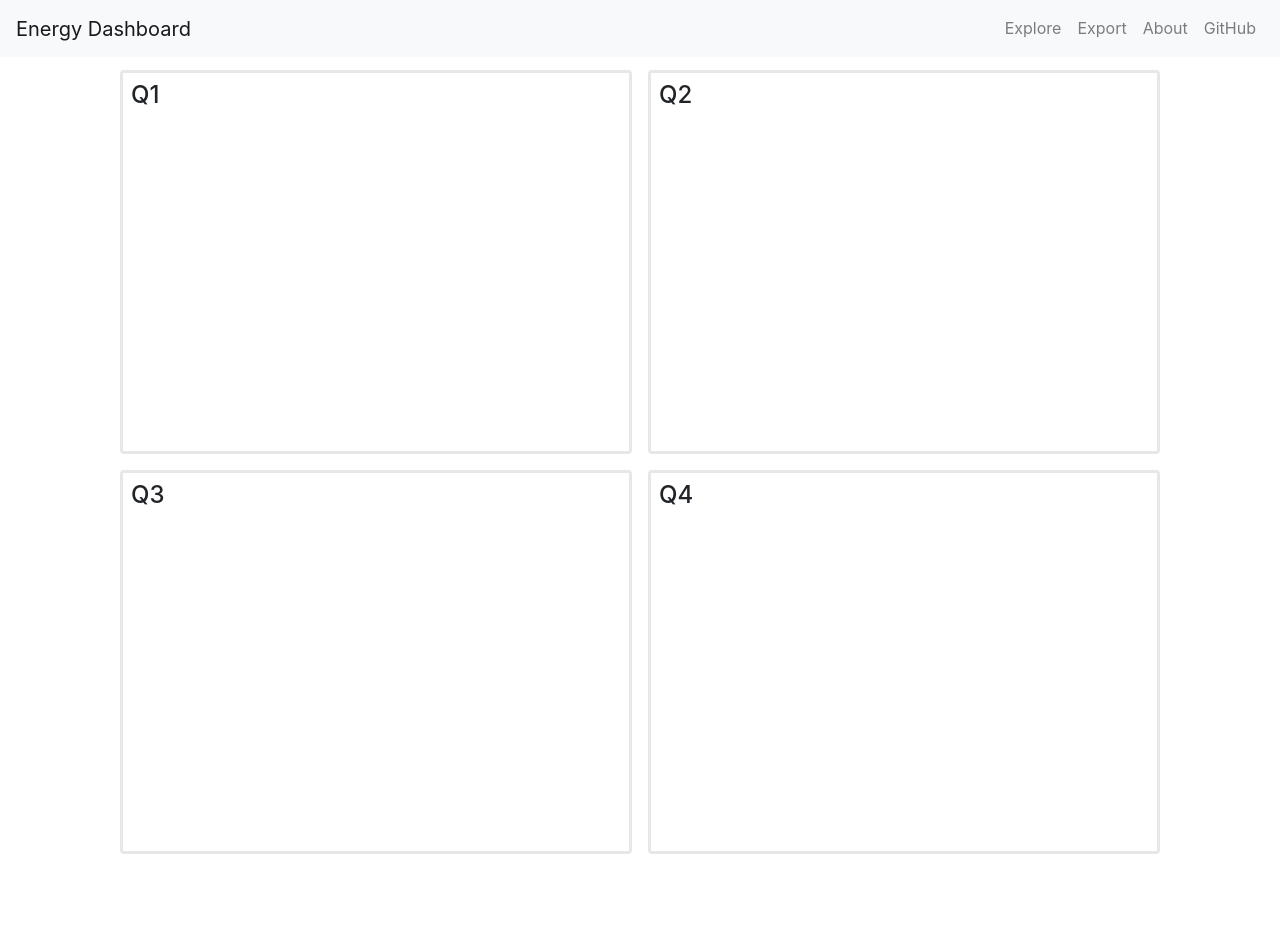
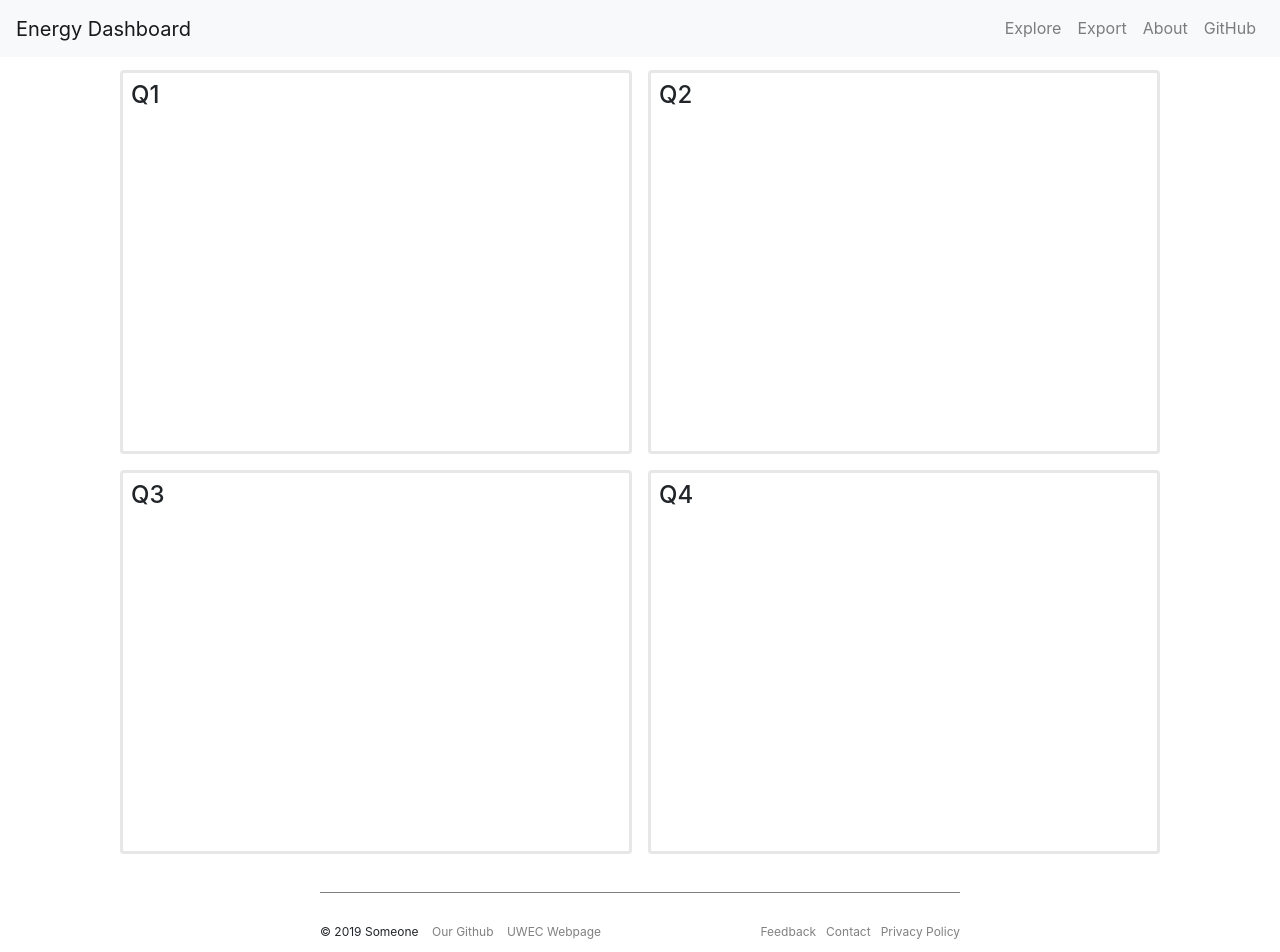
Before and after one commit to uwec-innovation-labs/energy-dashboard-frontend, a React (Create React App) app in the folder frontend/: page / in a window 1280 px wide. Shown: the top 952 px of the page. Before the commit the page ends 862 px from the top, so only its background shows below. Built offline with nearby package versions, Linux system fonts and the light colour scheme; no server answers; the HTML template or start-up script is replaced by a standard one.

Commit message:
Update Layout.js

```diff
--- a/frontend/src/components/Layout.js
+++ b/frontend/src/components/Layout.js
@@ -8,6 +8,7 @@ export default class Layout extends Component {
       <div>
         <AppNav />
         {this.props.children}
+        <FooterBar />
       </div>
     )
   }
```
